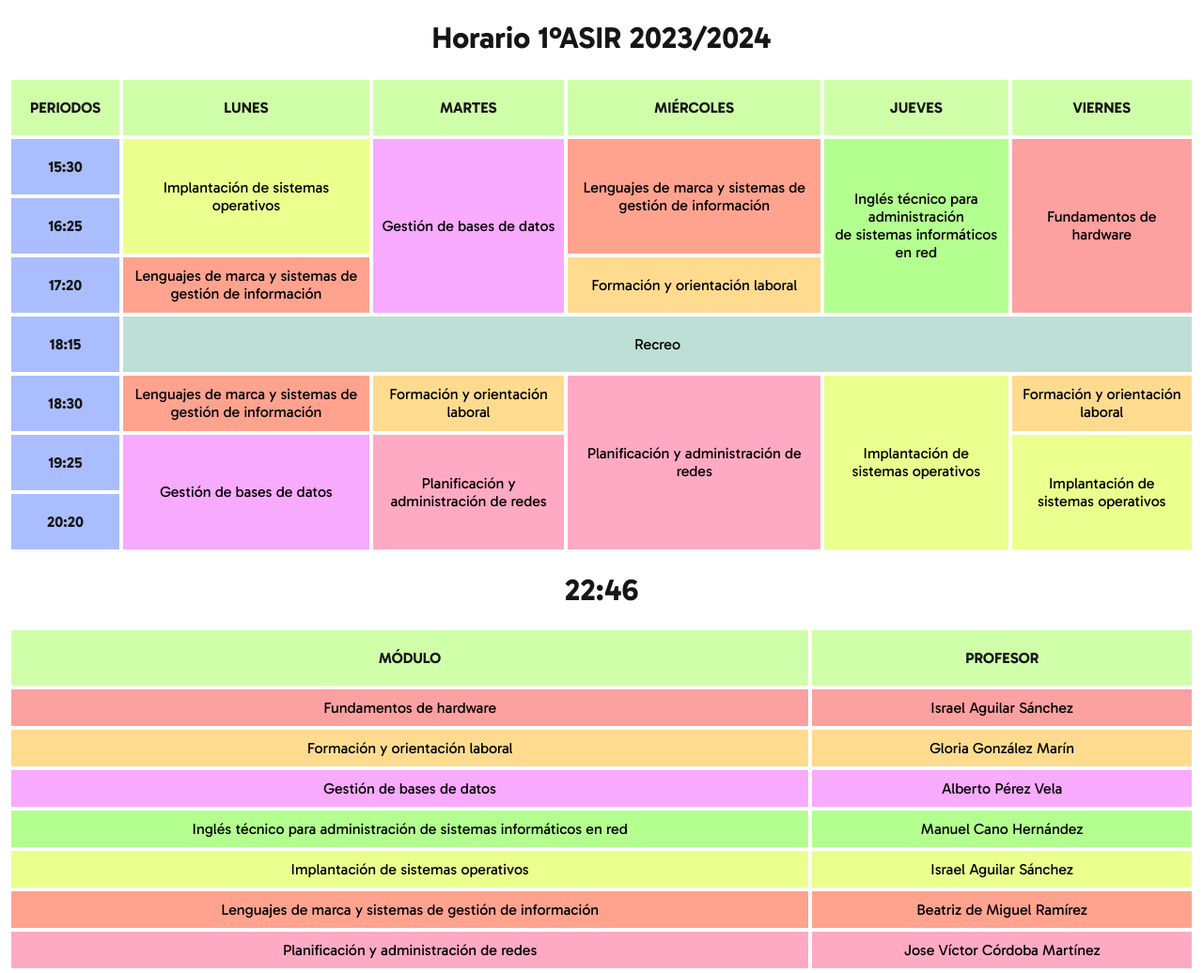
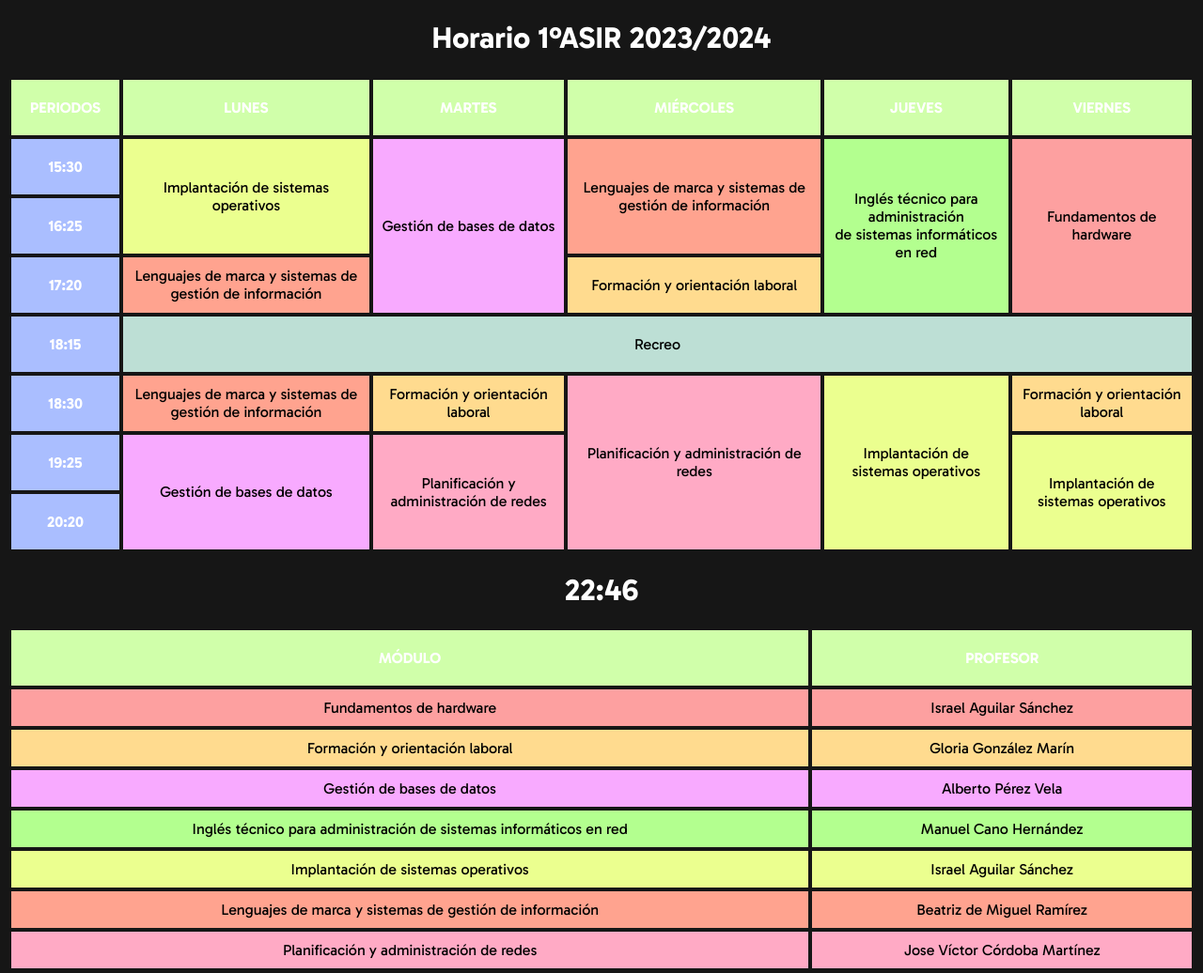
Before and after one commit to leroymerlinn/leroymerlinn.github.io, a plain HTML site: page index.html in a window 1280 px wide. Shown: the whole page at 94% size. Drawn offline with Linux system fonts and the light colour scheme; animation ran at ten frames a second.

Commit message:
Added a new automatic dark mode feature. Between 8PM and 8AM the dark mode will be applied automatically.

```diff
--- a/index.html
+++ b/index.html
@@ -4,86 +4,8 @@
         <title>HORARIO</title>
 		<link rel="shortcut icon" href="webIcon.ico">
         <meta charset="UTF-8">
-		<style>
-			@font-face {
-				font-family: gabarito;
-				src: url(gabarito_variable.woff);
-			}
-			body {
-				font-family: gabarito;
-			}
-			h1 {
-				text-align: center;
-				color: #161616;
-			}
-			table, td, th {
-				border: 4px solid white;
-				border-collapse: collapse;
-			}
-			th {
-				background-color: #D0FFAA ;
-				color: #161616;
-				padding: 20px;
-			}
-			td {
-				padding: 10px;
-				text-align: center;
-			}
-			table {
-				width: 100%;
-			}
-			.horas{
-    			background-color: #AABEFF;
-			}
-			.iso{
-   				background-color: #EBFF8F;
-			}
-			.lmsgi{
-    			background-color: #FFA38F;
-			}
-			.gbd{
-    			background-color: #F8AAFF;
-			}
-			.fol{
-    			background-color: #FFDB8F;
-			}
-			.iasir{
-    			background-color: #B3FF8F;
-			}
-			.par{
-    			background-color: #ffaac5;
-			}
-			.fh{
-   				background-color: #fda0a0;
-			}
-			.recreo{
-    			background-color: #BDDFD5;
-			}
-			.spaceBetweenTables {
-    			margin-top: 20px;
-    			margin-bottom: 20px;
-    			width: 100%;
-			}
-			#clock {
-    			color: #161616;
-    			text-align: center;
-    			font-size: 32px;
-    			font-weight: bold;
-			}
-		</style>
-		<script>
-			function clock() {
-				today=new Date();
-				h=today.getHours();
-				m=today.getMinutes();
-				m=checkTime(m);
-				document.getElementById('clock').innerHTML=h+":"+m+"";
-				t=setTimeout('clock()',0);}
-				function checkTime(i)
-				{if (i<10) {i="0" + i;}return i;}
-				window.onload=function(){clock();
-			}
-		</script>
+		<link rel="stylesheet" href="style1.css" type="text/css" id="css">
+		<script src="script.js" type="text/javascript"></script>
     </head>
     <body>
 		<h1>Horario 1ºASIR 2023/2024</h1>
--- /dev/null
+++ b/script.js
@@ -0,0 +1,18 @@
+let theme = document.getElementById("css");
+function clock() {
+    today=new Date();
+    m=today.getMinutes();
+    m=checkTime(m);
+    document.getElementById('clock').innerHTML=h+":"+m+"";
+    t=setTimeout('clock()',0);}
+    function checkTime(i)
+    {if (i<10) {i="0" + i;}return i;}
+    window.onload=function(){clock();
+}
+let d = new Date();
+let h = d.getHours();
+if (h >= 20 || h <= 8) {
+    theme.href = "style2.css";
+} else {
+    theme.href = "style1.css";
+}
--- /dev/null
+++ b/style1.css
@@ -0,0 +1,65 @@
+@font-face {
+    font-family: gabarito;
+    src: url(gabarito_variable.woff);
+}
+body {
+    font-family: gabarito;
+}
+h1 {
+    text-align: center;
+    color: #161616;
+}
+table, td, th {
+    border: 4px solid white;
+    border-collapse: collapse;
+}
+th {
+    background-color: #D0FFAA ;
+    color: #161616;
+    padding: 20px;
+}
+td {
+    padding: 10px;
+    text-align: center;
+}
+table {
+    width: 100%;
+}
+.horas{
+    background-color: #AABEFF;
+}
+.iso{
+    background-color: #EBFF8F;
+}
+.lmsgi{
+    background-color: #FFA38F;
+}
+.gbd{
+    background-color: #F8AAFF;
+}
+.fol{
+    background-color: #FFDB8F;
+}
+.iasir{
+    background-color: #B3FF8F;
+}
+.par{
+    background-color: #ffaac5;
+}
+.fh{
+    background-color: #fda0a0;
+}
+.recreo{
+    background-color: #BDDFD5;
+}
+.spaceBetweenTables {
+    margin-top: 20px;
+    margin-bottom: 20px;
+    width: 100%;
+}
+#clock {
+    color: #161616;
+    text-align: center;
+    font-size: 32px;
+    font-weight: bold;
+}
--- /dev/null
+++ b/style2.css
@@ -0,0 +1,66 @@
+@font-face {
+    font-family: gabarito;
+    src: url(gabarito_variable.woff);
+}
+body {
+    font-family: gabarito;
+    background-color: #161616;
+}
+h1 {
+    text-align: center;
+    color: white;
+}
+table, td, th {
+    border: 4px solid #161616;
+    border-collapse: collapse;
+}
+th {
+    background-color: #D0FFAA ;
+    color: white;
+    padding: 20px;
+}
+td {
+    padding: 10px;
+    text-align: center;
+}
+table {
+    width: 100%;
+}
+.horas{
+    background-color: #AABEFF;
+}
+.iso{
+    background-color: #EBFF8F;
+}
+.lmsgi{
+    background-color: #FFA38F;
+}
+.gbd{
+    background-color: #F8AAFF;
+}
+.fol{
+    background-color: #FFDB8F;
+}
+.iasir{
+    background-color: #B3FF8F;
+}
+.par{
+    background-color: #ffaac5;
+}
+.fh{
+    background-color: #fda0a0;
+}
+.recreo{
+    background-color: #BDDFD5;
+}
+.spaceBetweenTables {
+    margin-top: 20px;
+    margin-bottom: 20px;
+    width: 100%;
+}
+#clock {
+    color: white;
+    text-align: center;
+    font-size: 32px;
+    font-weight: bold;
+}
```
